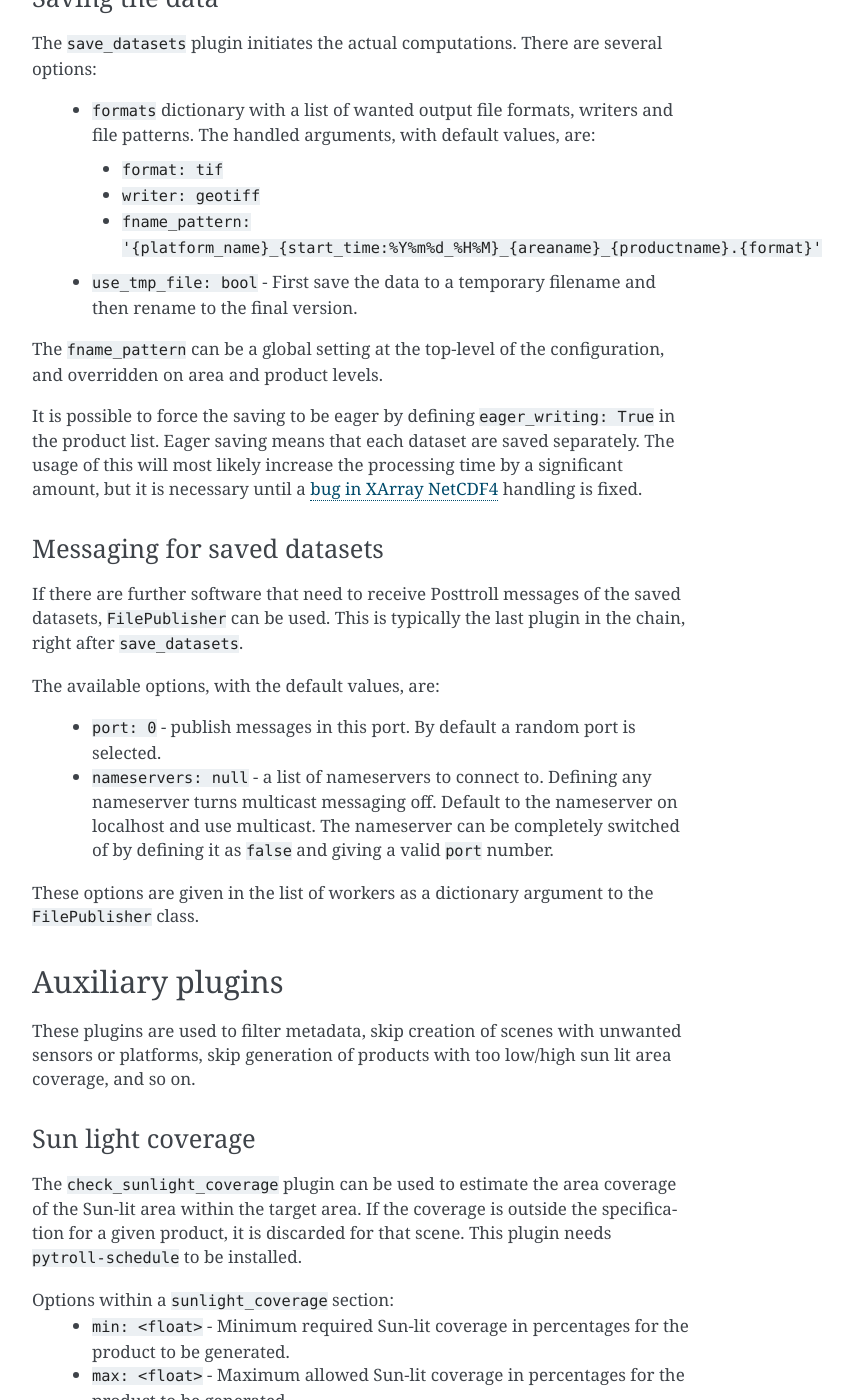
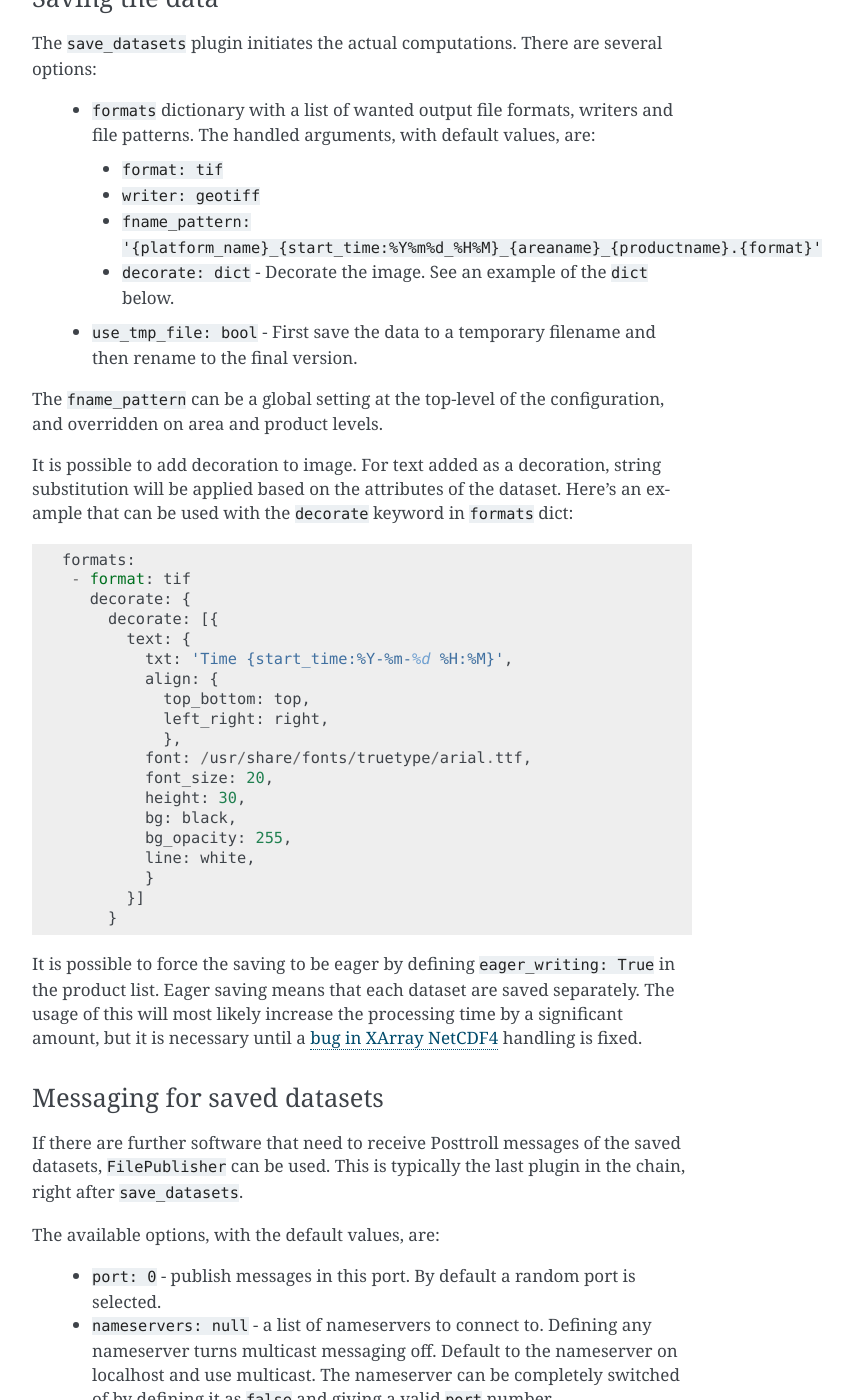
Before and after one commit to pytroll/trollflow2, a Sphinx documentation site: the page built from doc/source/plugins.rst, in a window 1280 px wide and 1400 px high, scrolled down 2492 px. Shown: the whole window, without its empty margins (388-1241 px from the left). Built offline with Sphinx 7.4.7, drawn with Linux system fonts in a browser that asks for light colours; some of the changed text lies outside the part shown.

Commit message:
Add decoration documentation to plugins.rst

```diff
--- a/doc/source/plugins.rst
+++ b/doc/source/plugins.rst
@@ -120,14 +120,44 @@ are several options:
 
  - ``formats`` dictionary with a list of wanted output file formats,
    writers and file patterns.  The handled arguments, with default values, are:
+
   - ``format: tif``
   - ``writer: geotiff``
   - ``fname_pattern: '{platform_name}_{start_time:%Y%m%d_%H%M}_{areaname}_{productname}.{format}'``
+  - ``decorate: dict`` - Decorate the image. See an example of the ``dict`` below.
+
  - ``use_tmp_file: bool`` - First save the data to a temporary filename
    and then rename to the final version.
 
 The ``fname_pattern`` can be a global setting at the top-level of the
 configuration, and overridden on area and product levels.
+
+It is possible to add decoration to image. For text added as a
+decoration, string substitution will be applied based on the
+attributes of the dataset. Here's an example that can be used with the
+``decorate`` keyword in ``formats`` dict:
+
+.. code-block::
+
+   formats:
+    - format: tif
+      decorate: {
+        decorate: [{
+          text: {
+            txt: 'Time {start_time:%Y-%m-%d %H:%M}',
+            align: {
+              top_bottom: top,
+              left_right: right,
+              },
+            font: /usr/share/fonts/truetype/arial.ttf,
+            font_size: 20,
+            height: 30,
+            bg: black,
+            bg_opacity: 255,
+            line: white,
+            }
+          }]
+        }
 
 It is possible to force the saving to be eager by defining
 ``eager_writing: True`` in the product list. Eager saving means that
@@ -184,9 +214,11 @@ being processed:
 
  - after ``create_scene`` when area is defined in areas.yaml
  - after ``load_composites`` when area is ``null``
+
   - using ``use_min_area: True`` or ``use_max_area: True``
   - the original data are to be saved without resampling
   - ``resampler: native`` is used
+
  - after ``resampler`` for backwards compatibility, although this wastes time
 
 For explanation on the individual resampler options see the
@@ -301,7 +333,7 @@ This plugin triggers a calculation of the data to be checked.
 
 Options:
   - ``min_valid_data_fraction: 10`` - only generate products if at least 10% of covered
-  part of scene contains valid data.
+    part of scene contains valid data.
 
 Uploading produced data to S3
 *****************************
```
